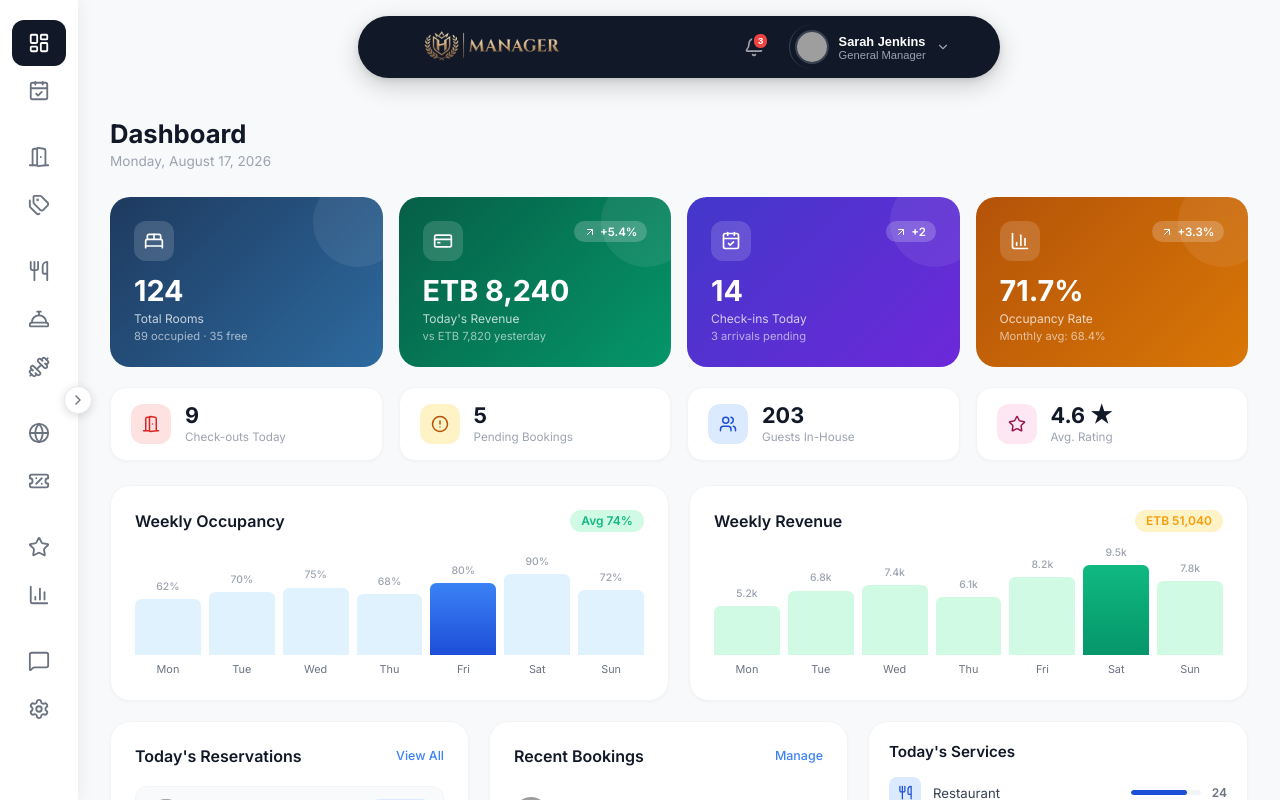
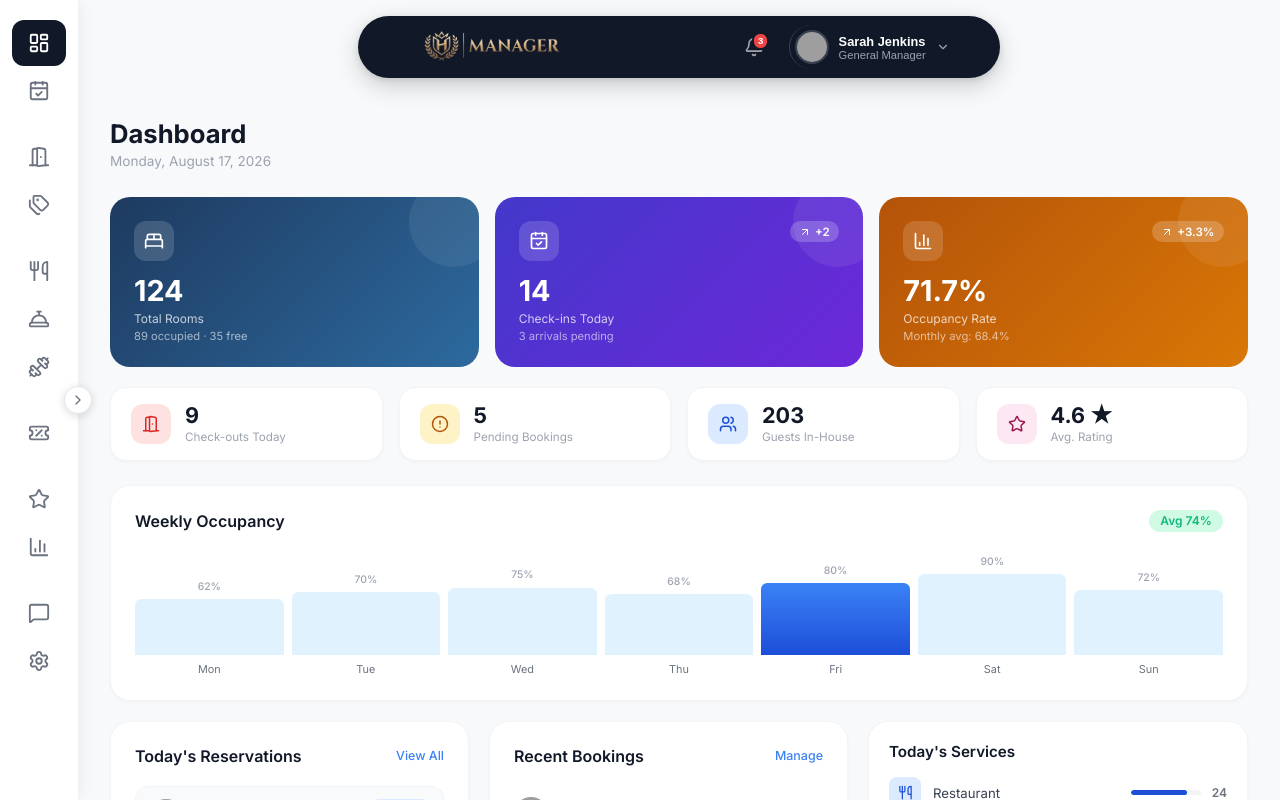
Before and after one commit to Biniyam-Taye/Hotel-Mobile-App, a React (Vite) app in the folder Manager/: page / in a window 1280 px wide. Built offline with nearby package versions, Linux system fonts and the light colour scheme; grey boxes are pictures that could not be loaded.

Commit message:
feat: implement dashboard overview page with kpi cards and occupancy analytics

```diff
--- a/Manager/src/App.jsx
+++ b/Manager/src/App.jsx
@@ -49,7 +49,6 @@ const navGroups = [
   {
     label: 'Content',
     items: [
-      { icon: Globe, label: 'Website Content' },
       { icon: TicketPercent, label: 'Offers & Coupons', path: '/content/offers' },
     ],
   },
@@ -168,7 +167,7 @@ function App() {
                       </div>
                     </div>
                   ))}
-                  <div className="dropdown-footer">View all notifications</div>
+                  <div className="dropdown-footer" onClick={() => { navigate('/system/notifications'); setNotifOpen(false); }} style={{ cursor: 'pointer' }}>View all notifications</div>
                 </div>
               )}
             </div>
--- a/Manager/src/pages/DashboardOverview.jsx
+++ b/Manager/src/pages/DashboardOverview.jsx
@@ -17,16 +17,7 @@ const kpiCards = [
     gradient: 'linear-gradient(135deg, #1e3a5f 0%, #2d6a9f 100%)',
     iconBg: 'rgba(255,255,255,0.15)',
   },
-  {
-    label: "Today's Revenue",
-    value: 'ETB 8,240',
-    sub: 'vs ETB 7,820 yesterday',
-    trend: '+5.4%',
-    positive: true,
-    icon: CreditCard,
-    gradient: 'linear-gradient(135deg, #065f46 0%, #059669 100%)',
-    iconBg: 'rgba(255,255,255,0.15)',
-  },
+
   {
     label: 'Check-ins Today',
     value: '14',
@@ -114,7 +105,7 @@ export default function DashboardOverview() {
       </div>
 
       {/* KPI Cards (gradient) */}
-      <div style={{ display: 'grid', gridTemplateColumns: 'repeat(4, 1fr)', gap: '1rem', marginBottom: '1.25rem' }}>
+      <div style={{ display: 'grid', gridTemplateColumns: 'repeat(3, 1fr)', gap: '1rem', marginBottom: '1.25rem' }}>
         {kpiCards.map(c => {
           const Icon = c.icon;
           return (
@@ -157,7 +148,7 @@ export default function DashboardOverview() {
       </div>
 
       {/* Main Grid: Charts + Tables */}
-      <div style={{ display: 'grid', gridTemplateColumns: '1fr 1fr', gap: '1.25rem', marginBottom: '1.25rem' }}>
+      <div style={{ display: 'grid', gridTemplateColumns: '1fr', gap: '1.25rem', marginBottom: '1.25rem' }}>
 
         {/* Weekly Occupancy Bar Chart */}
         <div style={{ background: 'white', borderRadius: '1.25rem', padding: '1.5rem', border: '1px solid #f3f4f6', boxShadow: '0 1px 3px rgba(0,0,0,0.04)' }}>
@@ -176,22 +167,7 @@ export default function DashboardOverview() {
           </div>
         </div>
 
-        {/* Weekly Revenue Bar Chart */}
-        <div style={{ background: 'white', borderRadius: '1.25rem', padding: '1.5rem', border: '1px solid #f3f4f6', boxShadow: '0 1px 3px rgba(0,0,0,0.04)' }}>
-          <div style={{ display: 'flex', justifyContent: 'space-between', alignItems: 'center', marginBottom: '1.5rem' }}>
-            <h3 style={{ margin: 0, fontSize: '1rem', fontWeight: 600, color: '#111827' }}>Weekly Revenue</h3>
-            <span style={{ fontSize: '0.75rem', fontWeight: 600, color: '#f59e0b', background: '#fef3c7', padding: '0.2rem 0.7rem', borderRadius: '9999px' }}>ETB 51,040</span>
-          </div>
-          <div style={{ display: 'flex', alignItems: 'flex-end', gap: '0.5rem', height: 120 }}>
-            {revenueData.map((val, i) => (
-              <div key={i} style={{ flex: 1, display: 'flex', flexDirection: 'column', alignItems: 'center', gap: '0.4rem' }}>
-                <span style={{ fontSize: '0.65rem', color: '#9ca3af', fontWeight: 500 }}>{(val/1000).toFixed(1)}k</span>
-                <div style={{ width: '100%', borderRadius: '0.4rem 0.4rem 0 0', height: `${(val / maxRev) * 90}px`, background: i === 5 ? 'linear-gradient(180deg,#10b981,#059669)' : '#d1fae5', transition: 'height 0.4s ease' }} />
-                <span style={{ fontSize: '0.68rem', color: '#6b7280' }}>{weekDays[i]}</span>
-              </div>
-            ))}
-          </div>
-        </div>
+
 
       </div>
 
@@ -238,9 +214,8 @@ export default function DashboardOverview() {
                   <p style={{ margin: 0, fontSize: '0.825rem', fontWeight: 600, color: '#111827' }}>{b.name}</p>
                   <p style={{ margin: '0.1rem 0 0', fontSize: '0.7rem', color: '#9ca3af' }}>{b.booking} · {b.dates}</p>
                 </div>
-                <div style={{ textAlign: 'right', flexShrink: 0 }}>
-                  <div style={{ fontSize: '0.85rem', fontWeight: 600, color: '#111827' }}>{b.amount}</div>
-                  <div style={{ fontSize: '0.68rem', fontWeight: 600, color: b.paid ? '#059669' : '#f59e0b', marginTop: '0.1rem' }}>{b.paid ? '✓ Paid' : '⧖ Deposit'}</div>
+                <div style={{ textAlign: 'right', flexShrink: 0, display: 'flex', alignItems: 'center' }}>
+                  <div style={{ fontSize: '0.75rem', fontWeight: 600, color: b.paid ? '#059669' : '#f59e0b', padding: '0.2rem 0.6rem', background: b.paid ? '#d1fae5' : '#fef3c7', borderRadius: '9999px' }}>{b.paid ? '✓ Paid' : '⧖ Deposit'}</div>
                 </div>
               </div>
             ))}
--- a/Manager/src/pages/Insights/Reports.jsx
+++ b/Manager/src/pages/Insights/Reports.jsx
@@ -33,7 +33,6 @@ const sentReports = [
 ];
 
 const quickStats = [
-  { label: 'Total Revenue', value: 'ETB 284,000', change: '+12%', icon: DollarSign, color: '#dcfce7', iconColor: '#16a34a' },
   { label: 'Occupancy Rate', value: '78%', change: '+5%', icon: BedDouble, color: '#dbeafe', iconColor: '#1d4ed8' },
   { label: 'Total Guests', value: '1,240', change: '+8%', icon: Users, color: '#ede9fe', iconColor: '#6d28d9' },
   { label: 'Avg. Stay Length', value: '3.4 nights', change: '+0.2', icon: Calendar, color: '#fef3c7', iconColor: '#b45309' },
@@ -41,7 +40,6 @@ const quickStats = [
 
 const reportTypes = [
   'Monthly Performance Report',
-  'Revenue & Financials Summary',
   'Occupancy & Room Report',
   'Guest Satisfaction Report',
   'Custom Report',
@@ -93,7 +91,7 @@ export default function ReportsPage() {
       </h1>
 
       {/* Quick Stats */}
-      <div style={{ display: 'grid', gridTemplateColumns: 'repeat(4, 1fr)', gap: '1rem', marginBottom: '2rem' }}>
+      <div style={{ display: 'grid', gridTemplateColumns: 'repeat(3, 1fr)', gap: '1rem', marginBottom: '2rem' }}>
         {quickStats.map(s => {
           const Icon = s.icon;
           return (
```
